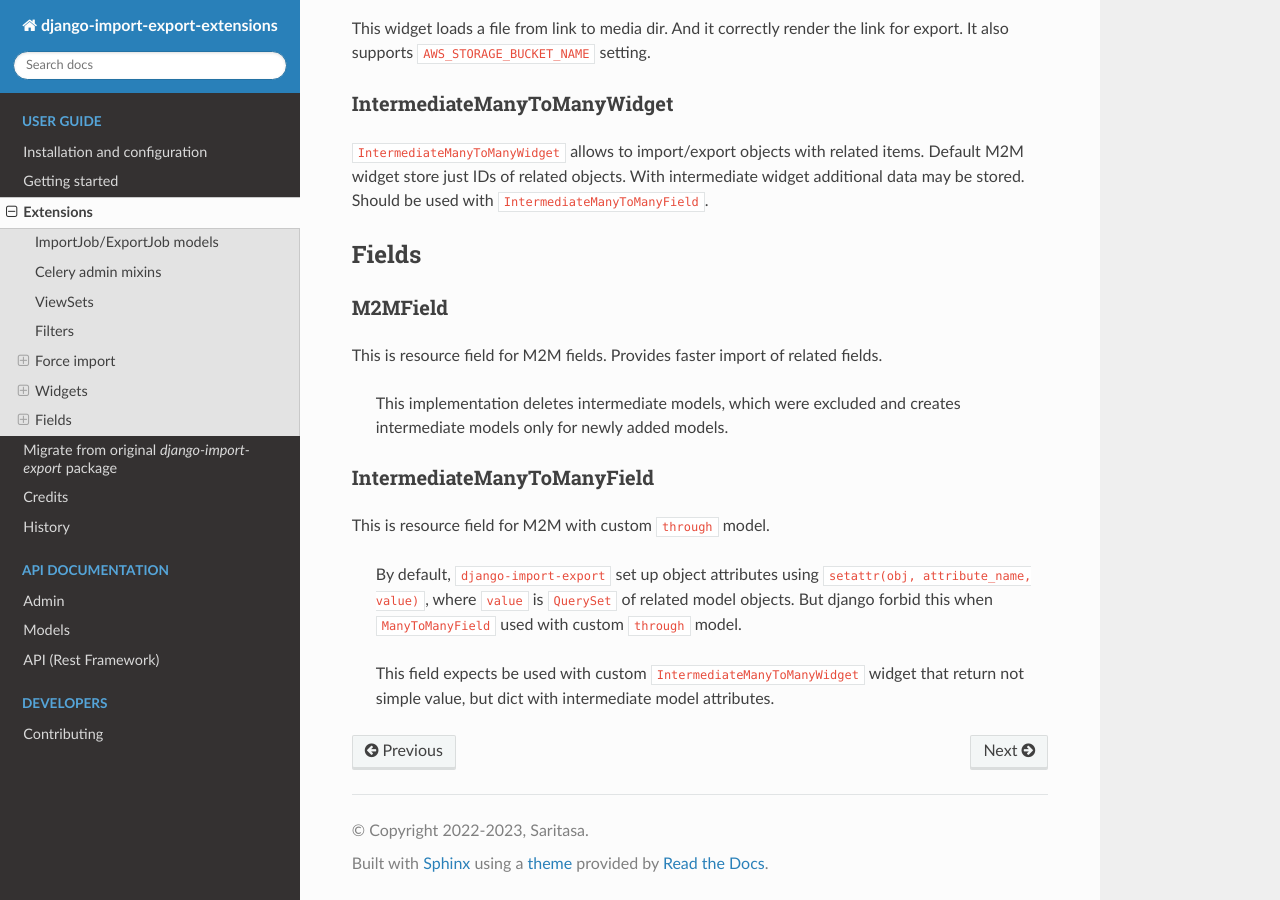
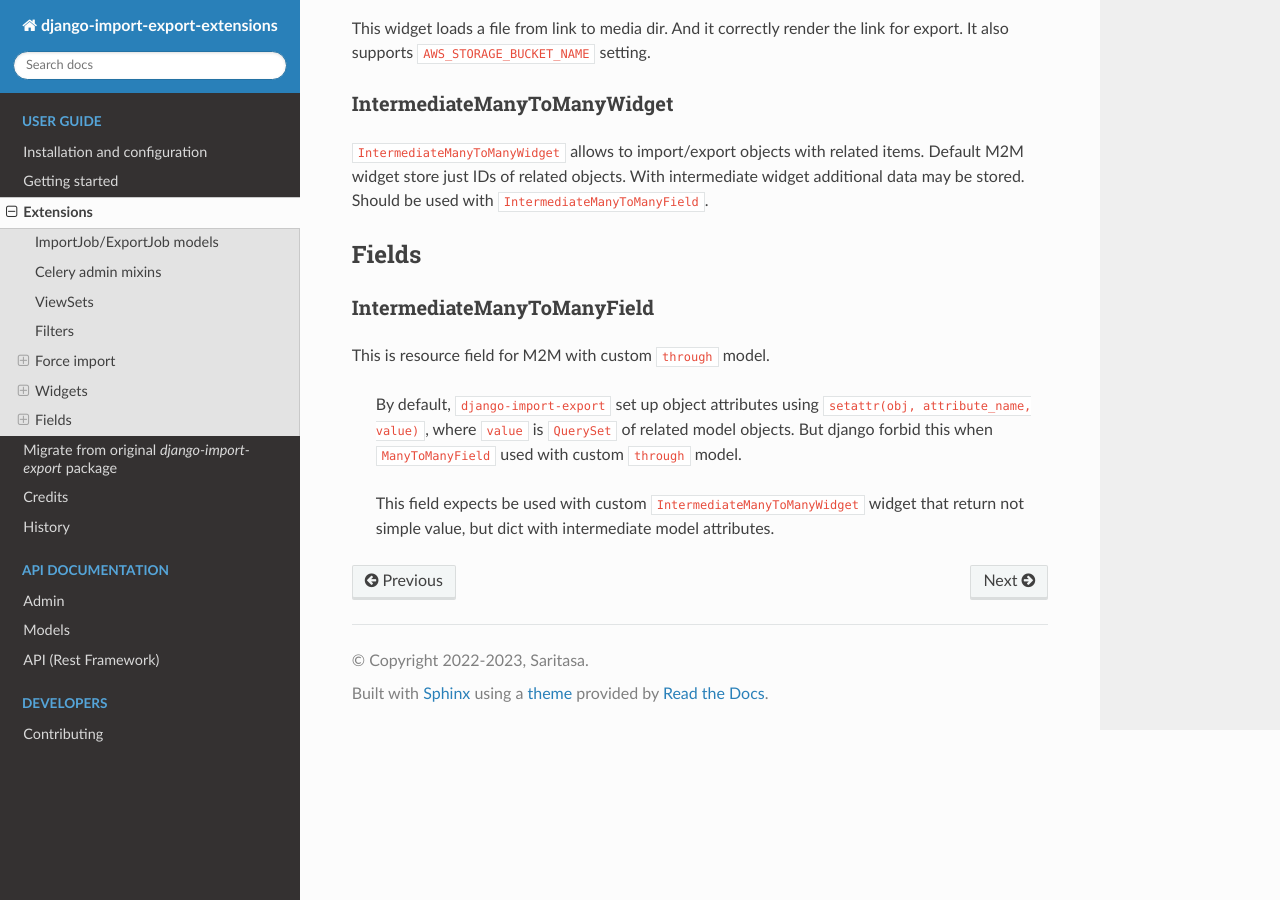
Before and after one commit to saritasa-nest/django-import-export-extensions, a Sphinx documentation site: the page built from docs/extensions.rst, in a window 1280 px wide and 900 px high, scrolled down 7579 px. Built offline with Sphinx 7.4.7 and the Read the Docs theme 2.0.0, drawn with Linux system fonts in a browser that asks for light colours.

Commit message:
Update docs

```diff
--- a/HISTORY.rst
+++ b/HISTORY.rst
@@ -8,6 +8,7 @@ UNRELEASED
 * Added support for django-import-export >= 4.0
 * Removed support for django 3.2
 * Add search and ordering to API views
+* Removed `M2MField` since `import_export.fields.Field` supports `m2m_add`
 
 0.5.0 (2023-12-19)
 ------------------
--- a/README.rst
+++ b/README.rst
@@ -36,7 +36,7 @@ adding the following features:
 * Manage import/export jobs via Django Admin
 * DRF integration that allows to work with import/export jobs via API
 * Support `drf-spectacular <https://github.com/tfranzel/drf-spectacular>`_ generated API schema
-* Additional fields and widgets (FileWidget, IntermediateM2MWidget, M2MField)
+* Additional fields and widgets (FileWidget, IntermediateManyToManyWidget, IntermediateManyToManyField)
 
 Installation
 ------------
--- a/docs/extensions.rst
+++ b/docs/extensions.rst
@@ -235,14 +235,6 @@ additional data may be stored. Should be used with ``IntermediateManyToManyField
 Fields
 ------
 
-M2MField
-^^^^^^^^
-
-This is resource field for M2M fields. Provides faster import of related fields.
-
-    This implementation deletes intermediate models, which were excluded
-    and creates intermediate models only for newly added models.
-
 IntermediateManyToManyField
 ^^^^^^^^^^^^^^^^^^^^^^^^^^^
 
--- a/docs/index.rst
+++ b/docs/index.rst
@@ -11,7 +11,7 @@ django-import-export-extensions is a Django application and library based on
 * Manage import/export :ref:`jobs<ImportJob/ExportJob models>` via Django Admin
 * :ref:`DRF integration<ViewSets>` that allows to work with import/export jobs via API
 * Support `drf-spectacular <https://github.com/tfranzel/drf-spectacular>`_ generated API schema
-* Additional :ref:`fields<Fields>` and :ref:`widgets<Widgets>` (FileWidget, IntermediateM2MWidget, M2MField)
+* Additional :ref:`fields<Fields>` and :ref:`widgets<Widgets>` (FileWidget, IntermediateManyToManyWidget, IntermediateManyToManyField)
 
 .. toctree::
    :maxdepth: 2
```
